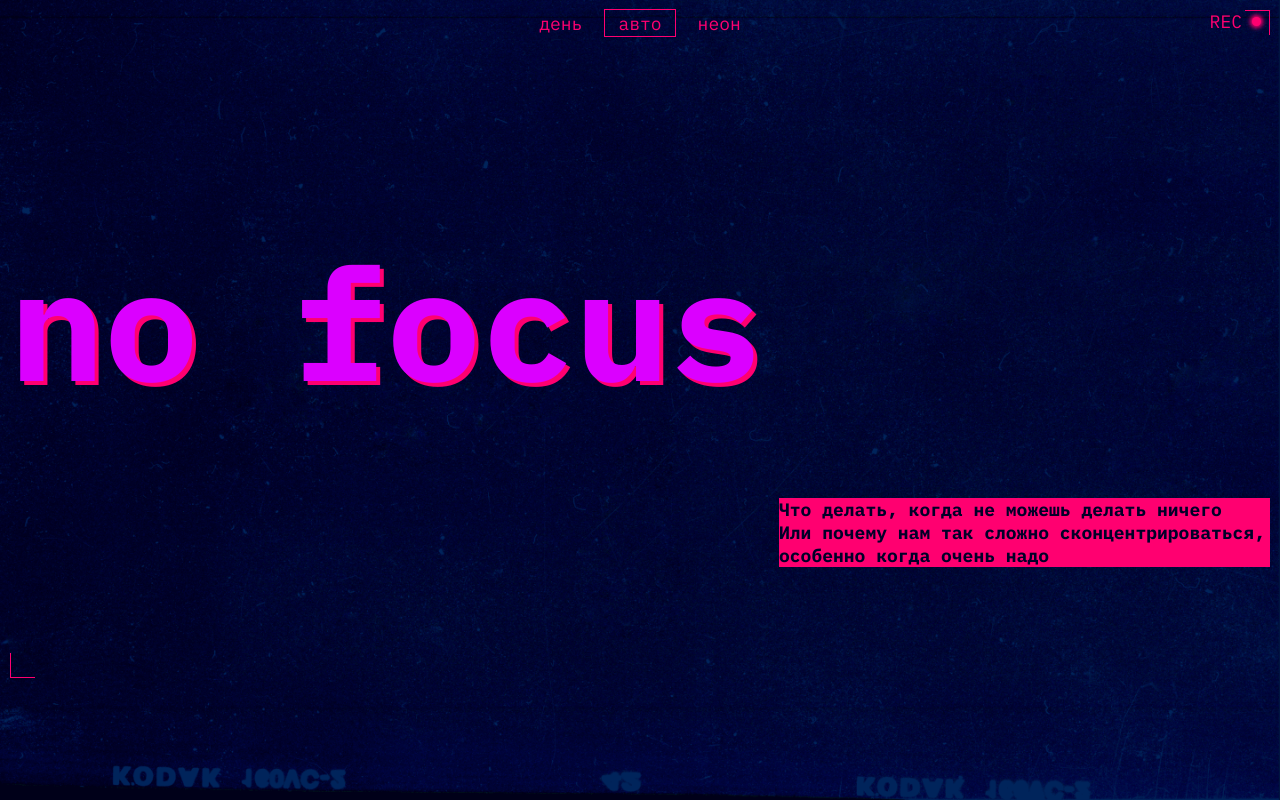
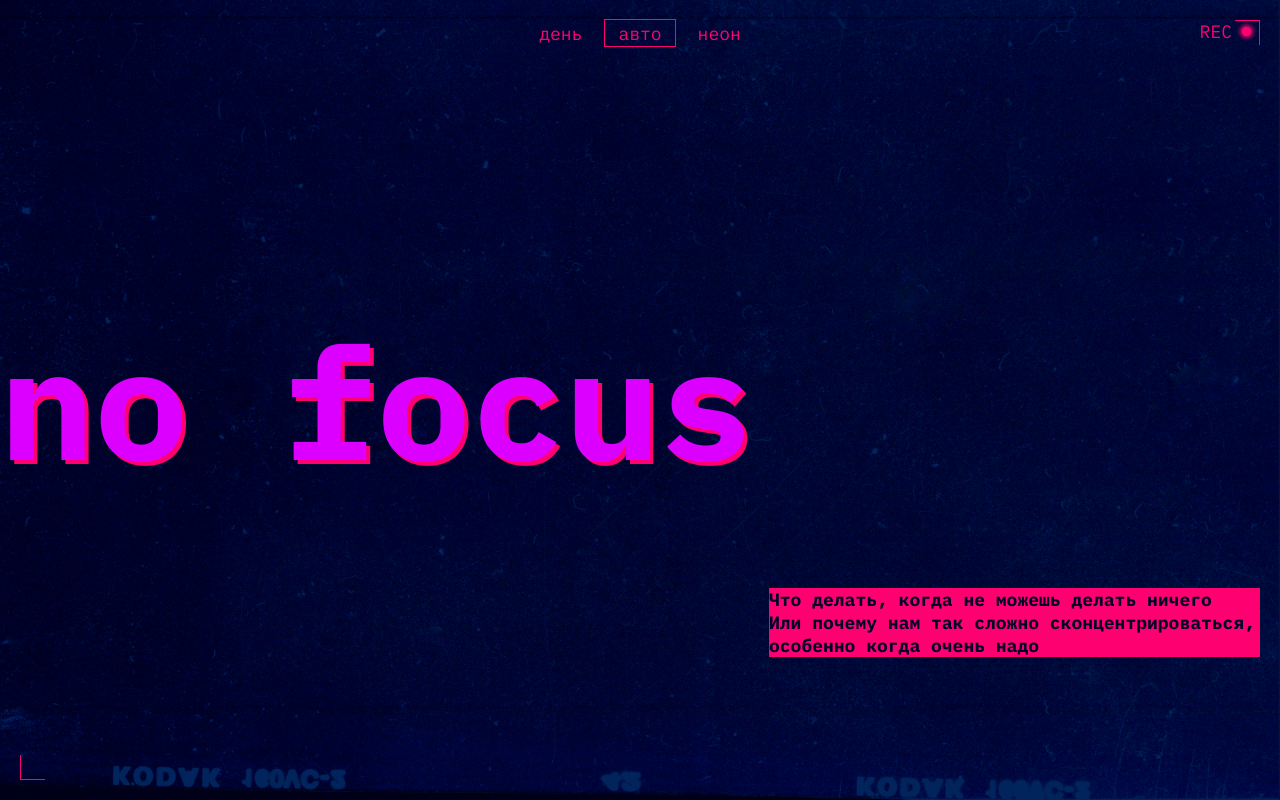
Before and after one commit to Gpshfrd/slozhno-sosredotochitsya, a plain HTML site: page index.html in a window 1280 px wide. Drawn offline with Linux system fonts and the light colour scheme.

Commit message:
Fixed alignment for all screen sizes

```diff
--- a/styles/style.css
+++ b/styles/style.css
@@ -21,7 +21,19 @@
 
 .decorated-zone {
   position: relative;
-  min-block-size: 668px;
+  min-block-size: 97vh;
+}
+
+@media (min-width: 768px) {
+  .decorated-zone {
+    min-block-size: 96vh;
+  }
+}
+
+@media (min-width: 1024px) {
+  .decorated-zone {
+    min-block-size: 95vh;
+  }
 }
 
 .decorated-zone::before {
@@ -125,14 +137,25 @@
 .header__heading {
   color: var(--heading-color);
   text-shadow: 4px 4px 0 var(--accent-color);
-  margin: 0 0 0 (-1 * var(--block-side-dist));
-  font-size: clamp(7.25rem, 7.0115rem + 1.0178vw, 7.5rem);
   line-height: 82.5%;
+}
+
+@media (max-width: 768px) {
+  .header__heading {
+    font-size: clamp(7.25rem, 7.0115rem + 1.0178vw, 7.5rem);
+  }
 }
 
 @media (min-width: 768px) {
   .header__heading {
     font-size: clamp(7.5rem, 0.5625rem + 14.4531vw, 9.8125rem);
+    margin-inline-start: -20px;
+  }
+}
+
+@media (min-width: 1024px) {
+  .header__heading {
+    margin: 45px 0 0 -20px;
   }
 }
 
@@ -144,3 +167,8 @@
   height: fit-content;
   justify-self: flex-end;
 }
+@media (max-width: 768px) {
+  .title-decore {
+    max-inline-size: 364px;
+  }
+}
--- a/styles/variables.css
+++ b/styles/variables.css
@@ -3,7 +3,7 @@
   и их переопределение под различные устройства
 */
 :root {
-  --interblock-interval: 80px;
+  --interblock-interval: 60px;
   --block-side-dist: 10px;
   --accent-font-size: 120px;
   --main-font: 'IBM Plex mono';
@@ -15,3 +15,9 @@
   --accent-color-with-opacity: rgb(255, 0, 112, .4);
   --heading-color: #DB00FF;
 }
+
+@media (min-width: 768px) {
+  :root {
+    --block-side-dist: 20px;
+  }
+}
```
